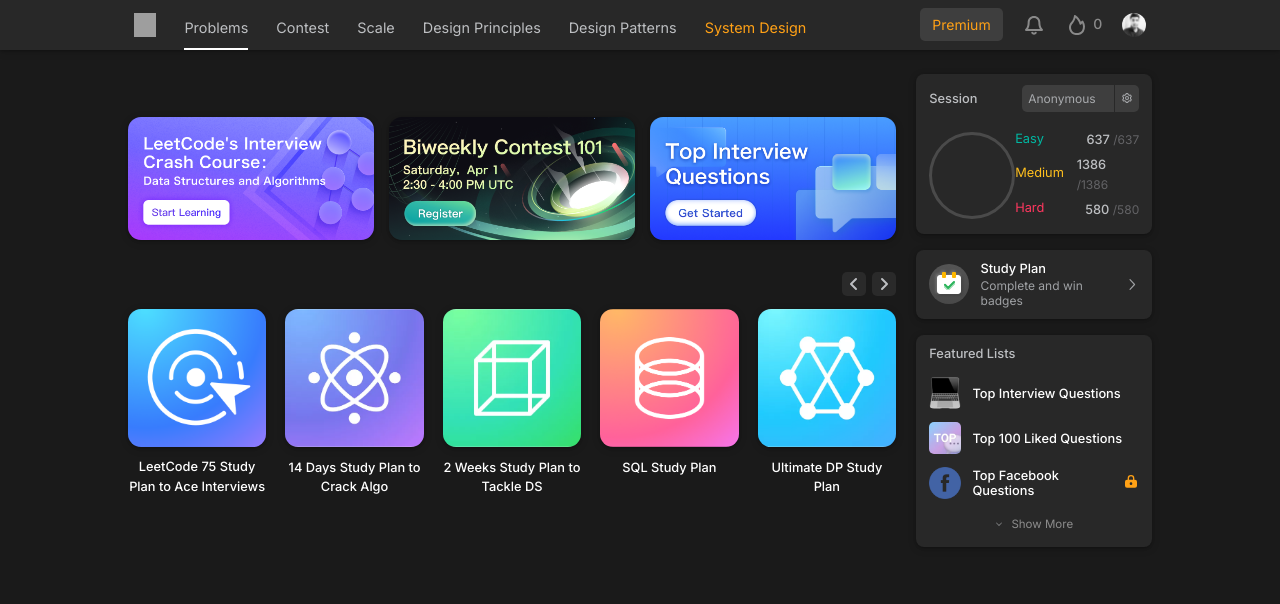
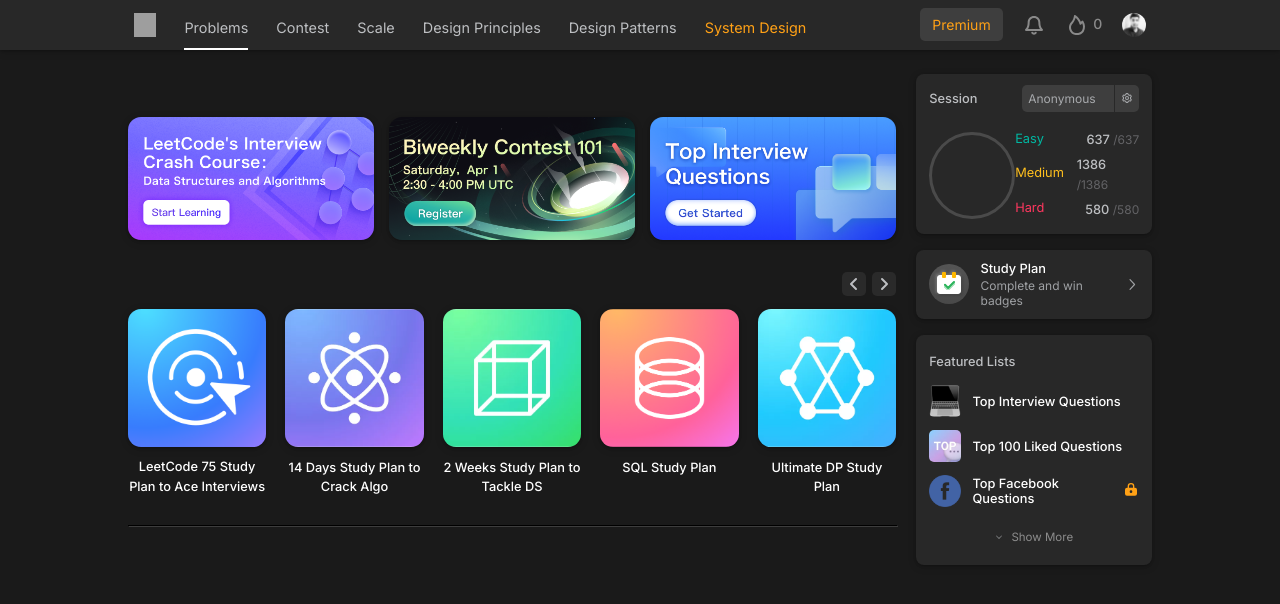
Before and after one commit to SaiAshish9/leetcode-next-ui, a Next.js app: page / in a window 1280 px wide. Shown: the top 604 px of the page. Built offline with nearby package versions, Linux system fonts and the light colour scheme; grey boxes are pictures that could not be loaded.

Commit message:
home updated

```diff
--- a/src/app/screens/home/components/banner/index.js
+++ b/src/app/screens/home/components/banner/index.js
@@ -12,6 +12,7 @@
   StyledSliderImage,
   StyledSliderText,
   TopSliderContainer,
+  Border
 } from "./styles";
 
 import L1Img from "@/assets/l1.png";
@@ -77,6 +78,7 @@
           </Content>
         ))}
       </Container>
+      <Border />
     </>
   );
 };
--- a/src/app/screens/home/components/banner/styles.js
+++ b/src/app/screens/home/components/banner/styles.js
@@ -69,3 +69,10 @@
 export const TopSliderContainer = styled.div`
   padding-top: 2.7rem;
 `;
+
+export const Border = styled.hr`
+  border-color: rgb(61 61 61);
+  border-top-width: 1px;
+  width: 100%;
+  margin-top: 1.8rem;
+`;
--- a/src/app/screens/home/components/session/index.js
+++ b/src/app/screens/home/components/session/index.js
@@ -33,6 +33,7 @@
   ShowMoreContent,
   LockImage,
   LockImageContainer,
+  FeaturedContentText,
 } from "./styles";
 import SettingsImg from "@/assets/settings.svg";
 import StudyPlanImg from "@/assets/lc_sts.svg";
@@ -118,7 +119,7 @@
       </Card>
       <Card>
         <Content>
-          <SessionText>Featured Lists</SessionText>
+          <FeaturedContentText>Featured Lists</FeaturedContentText>
           <FeaturedContent>
             {assetInfo.map((i, _) => (
               <FeaturedContentItem key={i.text}>
--- a/src/app/screens/home/components/session/styles.js
+++ b/src/app/screens/home/components/session/styles.js
@@ -30,6 +30,13 @@
   color: #eff1f6bf;
   font-size: 0.8rem;
   font-weight: 500;
+`;
+
+export const FeaturedContentText = styled.p`
+  color: #eff1f6bf;
+  font-size: 0.8rem;
+  font-weight: 500;
+  margin-top: 0.5rem;
 `;
 
 export const LevelText = styled.p`
@@ -201,6 +208,7 @@
   justify-content: center;
   margin: auto;
   cursor: pointer;
+  margin: 0.3rem 0;
 `;
 
 export const LockImage = styled(Image)`
```
